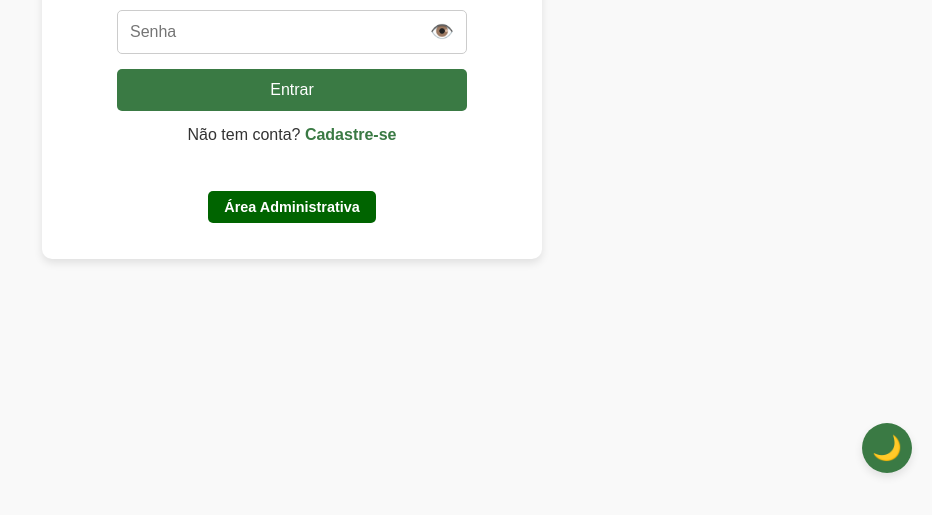
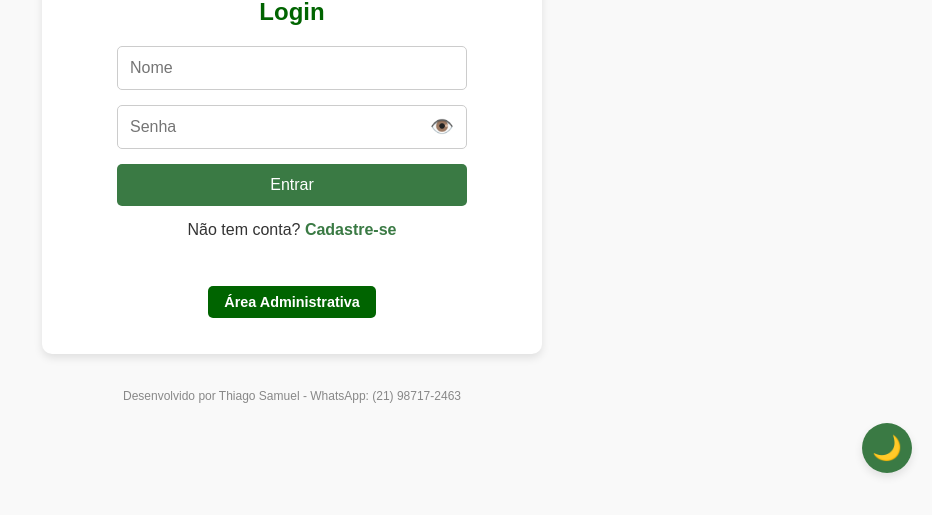
Before and after one commit to ThiagoVieira04/essencial-fidelidade, a website: page Front-end/public/index.html in a window 1280 px wide. Shown: the part 307-822 px from the top of the page, without its empty margins (348-1280 px from the left). Drawn offline with nearby package versions, Linux system fonts and the light colour scheme.

Commit message:
feat: add developer credits footer to all pages with dark mode support

```diff
--- a/Front-end/public/index.html
+++ b/Front-end/public/index.html
@@ -66,6 +66,11 @@
     </div>
   </div>
 
+  <!-- Footer com créditos do desenvolvedor -->
+  <footer class="app-footer">
+    <p>Desenvolvido por Thiago Samuel - WhatsApp: <a href="https://wa.me/5521987172463" target="_blank" rel="noopener noreferrer">(21) 98717-2463</a></p>
+  </footer>
+
   <script src="config.js"></script>
   <script src="theme.js"></script>
   <script src="script-supabase.js"></script>
--- a/Front-end/public/style.css
+++ b/Front-end/public/style.css
@@ -13,8 +13,9 @@ body {
     background-color: #f9f9f9;
     color: var(--text-color);
     display: flex;
+    flex-direction: column;
     justify-content: center;
-    align-items: flex-start;
+    align-items: center;
     min-height: 100vh;
 }
 
@@ -263,6 +264,42 @@ a {
     background: none !important;
 }
 
+/* Footer com créditos - discreto e responsivo */
+.app-footer {
+    width: 100%;
+    text-align: center;
+    padding: 15px 20px;
+    margin-top: 20px;
+}
+
+.app-footer p {
+    margin: 0;
+    font-size: 0.75rem;
+    color: #888;
+}
+
+.app-footer a {
+    color: #888;
+    text-decoration: none;
+    font-weight: normal;
+    transition: color 0.3s;
+}
+
+.app-footer a:hover {
+    color: var(--dark-green);
+    text-decoration: underline;
+}
+
+/* Dark mode support for footer */
+[data-theme="dark"] .app-footer p,
+[data-theme="dark"] .app-footer a {
+    color: #a8a8a8;
+}
+
+[data-theme="dark"] .app-footer a:hover {
+    color: #3a7a44;
+}
+
 @media (max-width: 400px) {
     .stamp-grid {
         grid-template-columns: repeat(2, 1fr);
@@ -271,4 +308,8 @@ a {
     .card-header h1 {
         font-size: 1.5rem;
     }
+
+    .app-footer p {
+        font-size: 0.7rem;
+    }
 }
```
Also changed, not shown: Front-end/public/admin.html (+5 -0 lines).
